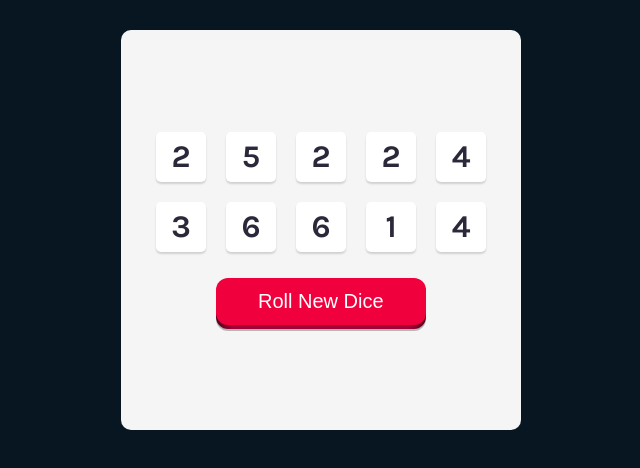
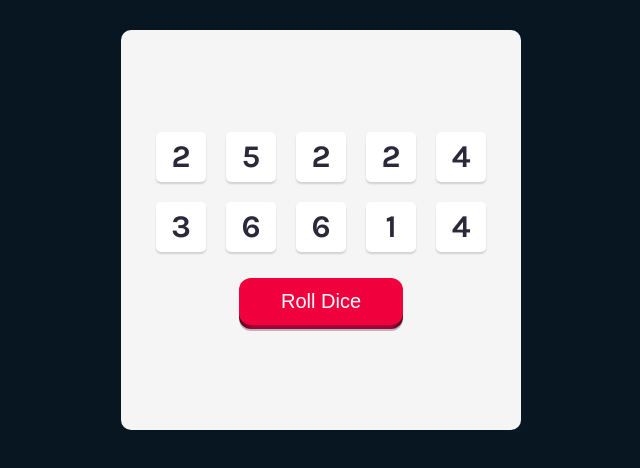
Before and after one commit to MassimoTascone/dice-game, a React (Vite) app: page / in a window 1280 px wide. Shown: the top 468 px of the page, without its empty margins (319-959 px from the left). Built offline with nearby package versions, Linux system fonts and the light colour scheme.

Commit message:
passed function to dive component logic id + nanoid package

```diff
--- a/package.json
+++ b/package.json
@@ -10,6 +10,7 @@
     "preview": "vite preview"
   },
   "dependencies": {
+    "nanoid": "^4.0.2",
     "react": "^18.2.0",
     "react-dom": "^18.2.0"
   },
--- a/src/App.jsx
+++ b/src/App.jsx
@@ -2,30 +2,45 @@ import "./App.css";
 import { Die } from "../src/components/Die/Die";
 import { PushButton } from "../src/components/PushButton/PushButton";
 import { useState } from "react";
+import { nanoid } from "nanoid";
 
 export default function App() {
   // Generate array of random nbrs
   const allNewDice = () => {
     const diceArray = [];
     for (let i = 0; i < 10; i++) {
-      diceArray.push(Math.ceil(Math.random() * 6));
+      diceArray.push({
+        value: Math.ceil(Math.random() * 6),
+        isHeld: false,
+        id: nanoid(),
+      });
     }
     return diceArray;
   };
 
   // Reroll dice nbrs
-  const handleClick = () => setDice(allNewDice);
+  const handleRoll = () => setDice(allNewDice);
+  const handleClick = (id) => {
+    console.log("clicked", id);
+  };
 
   const [dice, setDice] = useState(allNewDice());
 
-  const diceElements = dice.map((die, index) => {
-    return <Die value={die} key={index} />;
+  const diceElements = dice.map((die) => {
+    return (
+      <Die
+        value={die.value}
+        key={die.id}
+        handleClick={() => handleClick(die.id)}
+        isHeld={die.isHeld}
+      />
+    );
   });
-
+  console.log(dice);
   return (
     <main>
       <div className="dice--container">{diceElements}</div>
-      <PushButton handleClick={handleClick} name={"Roll New Dice"} />
+      <PushButton handleRoll={handleRoll} name={"Roll Dice"} />
     </main>
   );
 }
--- a/src/components/Die/Die.css
+++ b/src/components/Die/Die.css
@@ -1,5 +1,4 @@
 .die {
-  background-color: #ffffff;
   color: #2b283a;
   width: 50px;
   height: 50px;
--- a/src/components/Die/Die.jsx
+++ b/src/components/Die/Die.jsx
@@ -1,8 +1,11 @@
 import "./Die.css";
 
 export function Die(props) {
+  const dieStyle = {
+    backgroundColor: props.isHeld ? "#59E391" : "#FFFFFF",
+  };
   return (
-    <div className="die">
+    <div className="die" onClick={props.handleClick} style={dieStyle}>
       <h2>{props.value}</h2>
     </div>
   );
--- a/src/components/PushButton/PushButton.jsx
+++ b/src/components/PushButton/PushButton.jsx
@@ -2,7 +2,7 @@ import "./PushButton.css";
 
 export function PushButton(props) {
   return (
-    <button className="btn" onClick={props.handleClick}>
+    <button className="btn" onClick={props.handleRoll}>
       <span className="btn--shadow"></span>
       <span className="btn--edge"></span>
       <span className="btn--front">{props.name}</span>
```
Also changed, not shown: 1 other file (tests, documents, lock files or other folders).
